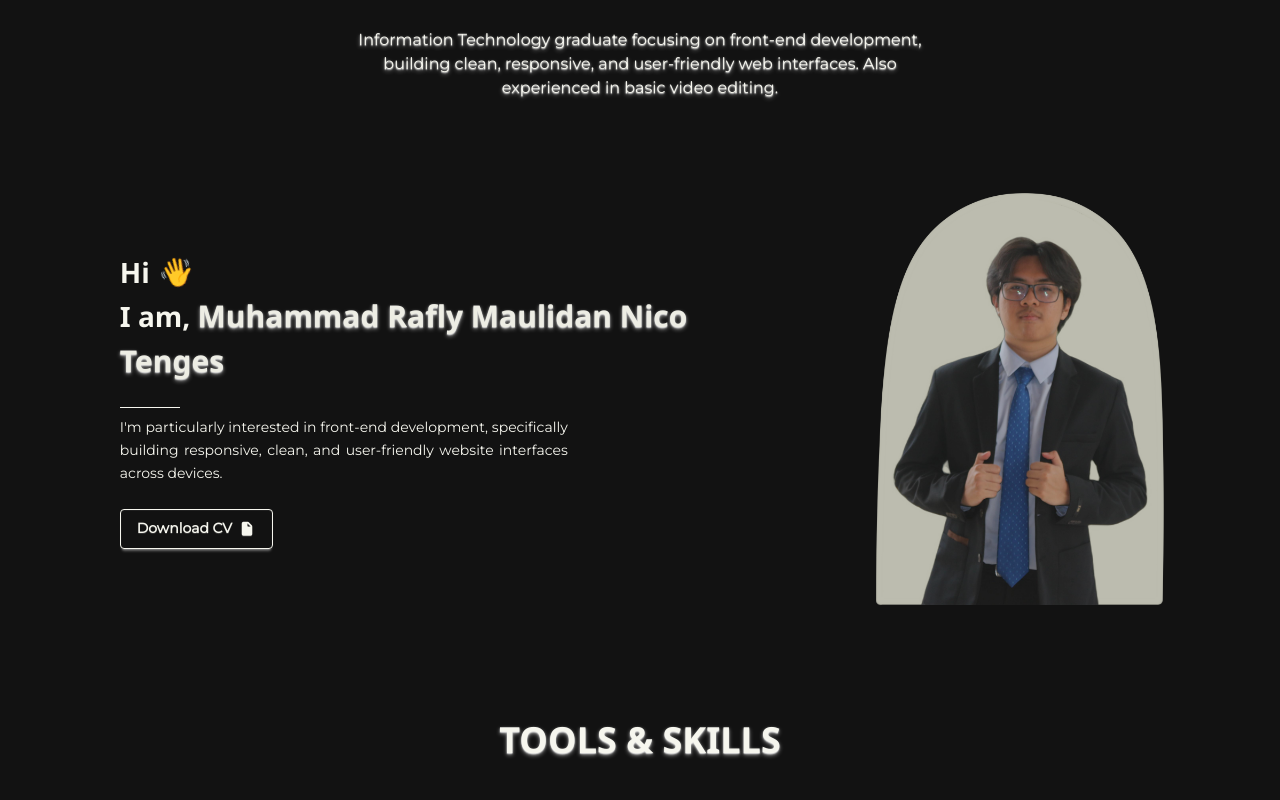
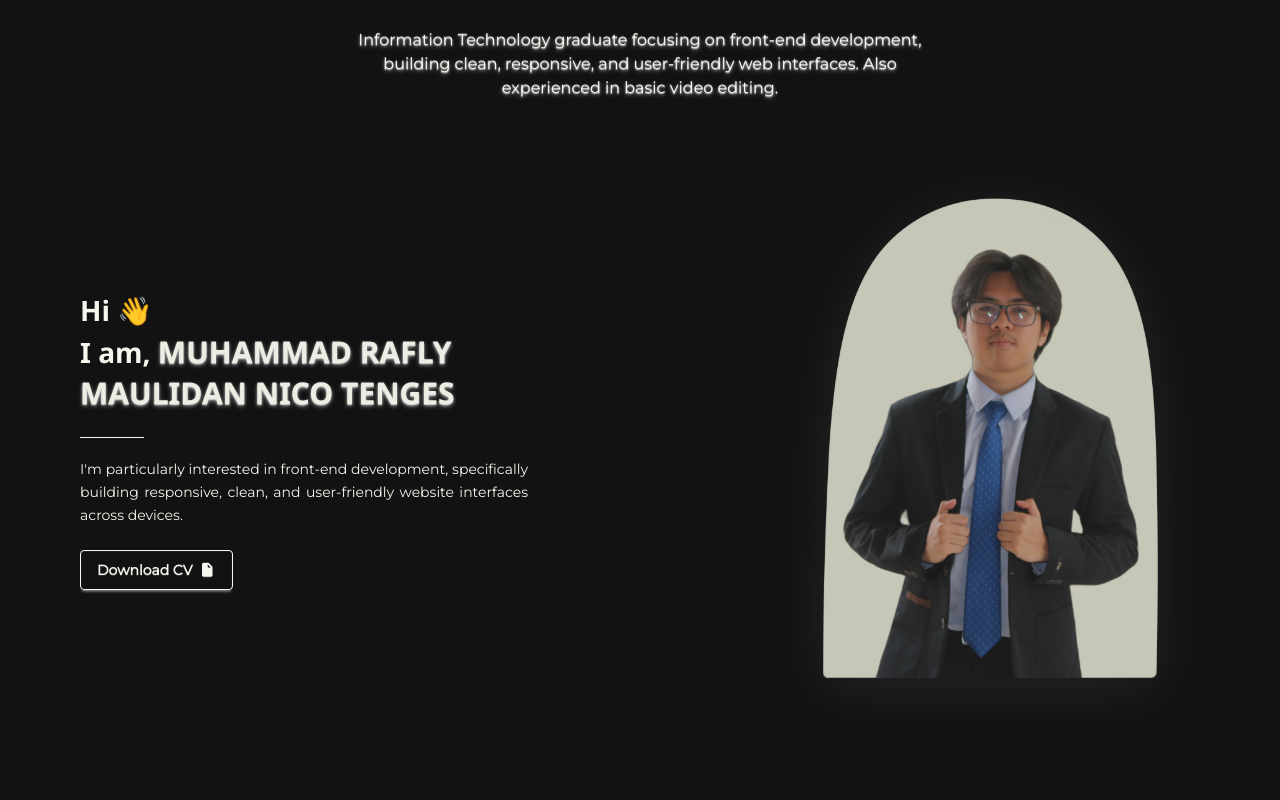
Before and after one commit to seeyouridan/porto-project, a React (Vite) app: page / in a window 1280 px wide. Shown: the part 460-1260 px from the top of the page. Built offline with nearby package versions, Linux system fonts and the light colour scheme.

Commit message:
Responsif bagian about section

```diff
--- a/src/App.jsx
+++ b/src/App.jsx
@@ -66,33 +66,45 @@ function App() {
 					</div>
 
 					<div className="about" id="about">
-						<div className="md:flex block gap-2 py-10 max-w-7xl m-auto md:px-20 px-5">
-							<div className="m-auto w-2xl">
-								<h1 className="md:text-[28px] text-[24px] font-bold">
+						<div className="flex flex-col md:flex-row gap-10 py-10 max-w-7xl m-auto md:px-20 px-5 items-center">
+							<div className="w-full md:w-1/2 order-2 md:order-1">
+								<h1 className="md:text-[28px] text-[24px] font-bold md:text-left text-center">
 									Hi <span className="wave">👋</span>
 								</h1>
-								<h2 className="md:text-[28px] text-[14px] font-bold md:max-w-3xl max-w-sm">
+
+								<h2 className="md:text-[28px] text-[18px] font-bold md:max-w-3xl max-w-full leading-snug md:text-left text-center">
 									I am,{" "}
-									<span className="text-[#edede4] md:text-[30px] text-[20px] text-shadow-md text-shadow-white/50">
-										Muhammad Rafly Maulidan Nico Tenges
+									<span className="text-[#edede4] md:text-[30px] text-[18px] text-shadow-md text-shadow-white/50">
+										MUHAMMAD RAFLY MAULIDAN NICO TENGES
 									</span>
 								</h2>
-								<br /> <hr className="w-15 py-1" />
-								<p className="md:text-[14px] text-[12px] md:max-w-md max-w-xs leading-relaxed text-justify font-[Montserrat]">
+
+								<br />
+								<hr className="md:w-16 w-40 py-1 m-auto md:m-0" />
+
+								<p className="md:text-[14px] text-[12px] md:max-w-md max-w-full leading-relaxed md:text-justify text-center font-[Montserrat] mt-3">
 									I'm particularly interested in front-end development,
 									specifically building responsive, clean, and user-friendly
 									website interfaces across devices.
 								</p>
+
 								<br />
-								<a href={linkCv} target="_blank" rel="noopener noreferrer">
-									<button className="btn">
-										Download CV <i className="fa fa-solid fa-file"></i>
-									</button>
-								</a>
+
+								<div className="text-center md:text-left">
+									<a href={linkCv} target="_blank" rel="noopener noreferrer">
+										<button className="btn">
+											Download CV <i className="fa fa-solid fa-file"></i>
+										</button>
+									</a>
+								</div>
 							</div>
 
-							<div className="col-end-4 opacity-75">
-								<img src={Avatar} className="h-120" alt="image-me" />
+							<div className="flex justify-center md:justify-end items-center w-full md:w-1/2 order-1 md:order-2 -mb-6 md:mb-0">
+								<img
+									src={Avatar}
+									alt="image-me"
+									className="w-50 sm:w-62.5 md:w-87.5 lg:w-105 object-contain opacity-80 drop-shadow-[0_10px_30px_rgba(255,255,255,0.1)]"
+								/>
 							</div>
 						</div>
 					</div>
```
